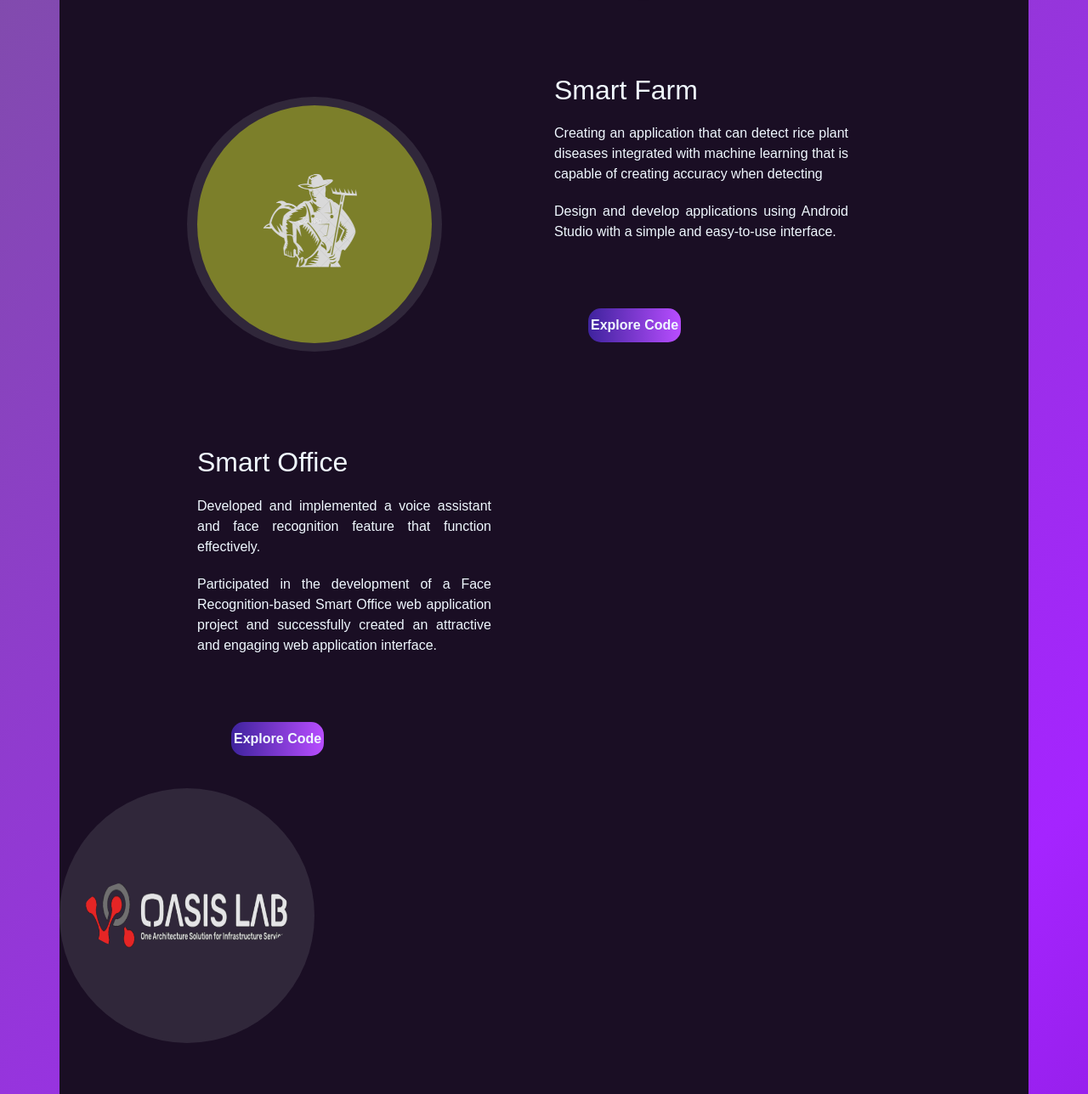
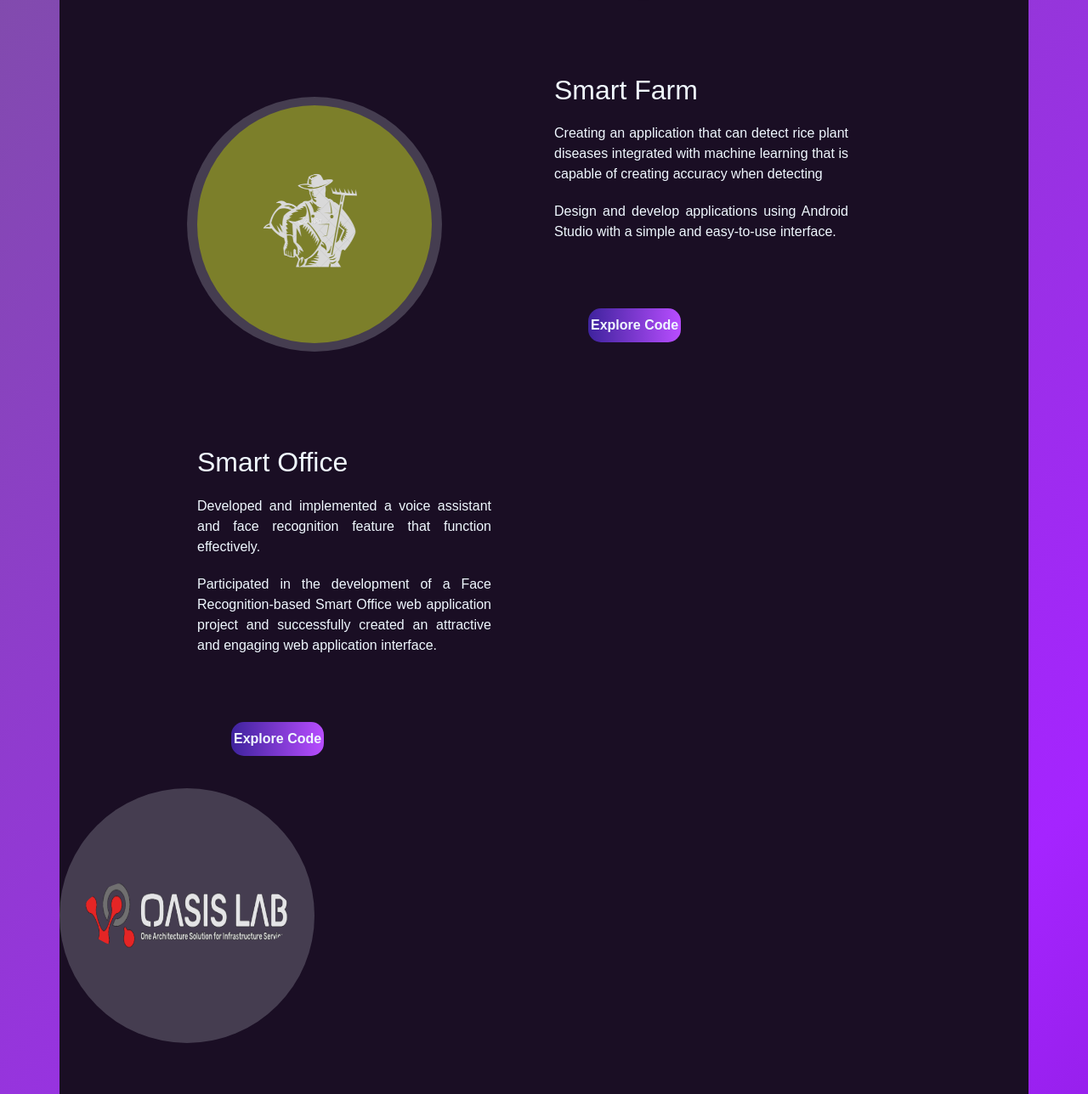
Before and after one commit to wijdankhll/wijdankhalil.github.io, a plain HTML site: page index.html in a window 1280 px wide. Shown: the part 1552-2840 px from the top of the page at 85% size. Drawn offline with Linux system fonts and the light colour scheme.

Commit message:
Update style.css

```diff
--- a/css/style.css
+++ b/css/style.css
@@ -374,7 +374,7 @@ body {
   color: var(--text-color);
 }
 .logo1{
-  background-color: rgba(240, 248, 255, 0.1);
+  background-color: var( --base-variant2);
   width: 300px;
   height: 300px;
   border-radius: 50%;
@@ -403,7 +403,7 @@ body {
 
 
 .logo2{
-  background-color: rgba(240, 248, 255, 0.1);
+  background-color: var( --base-variant2);
   width: 300px;
   height: 300px;
   border-radius: 50%;
```
